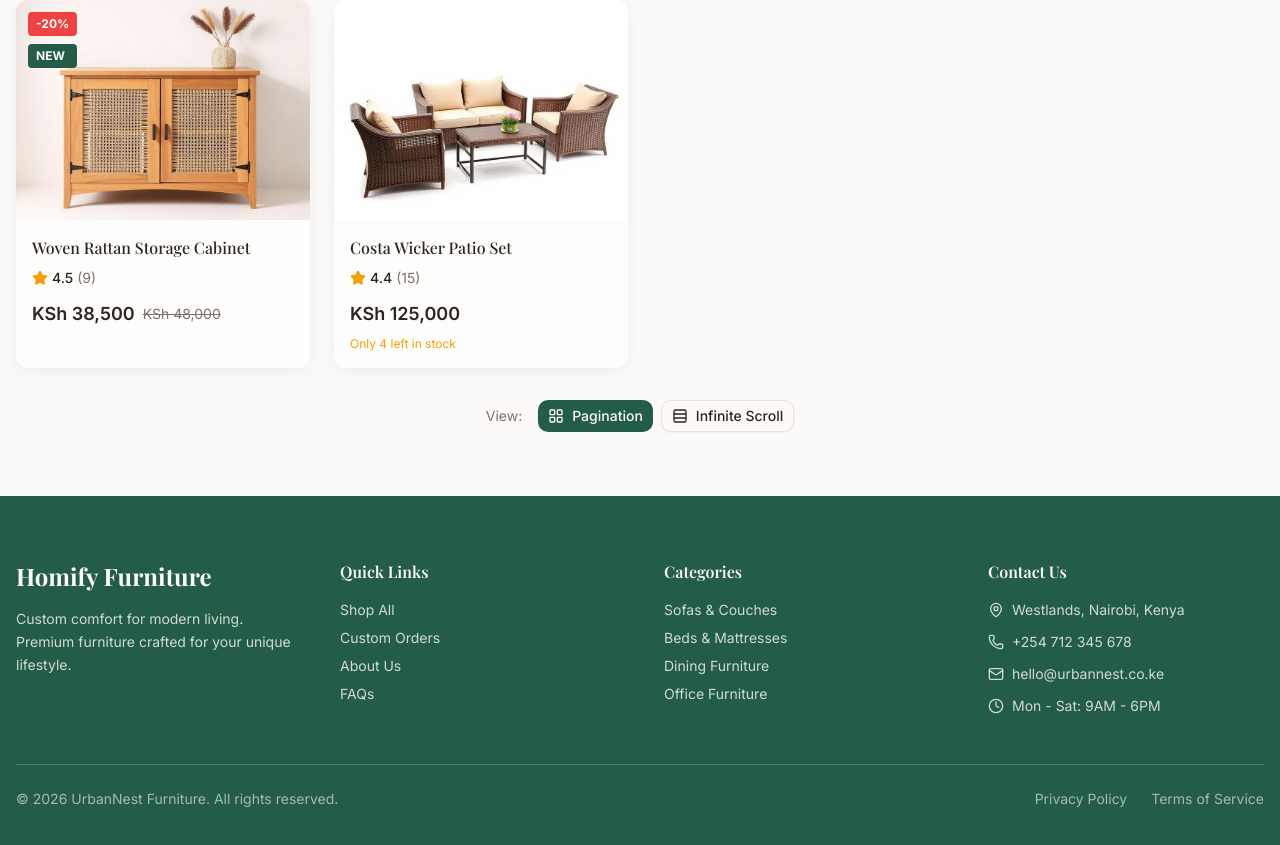
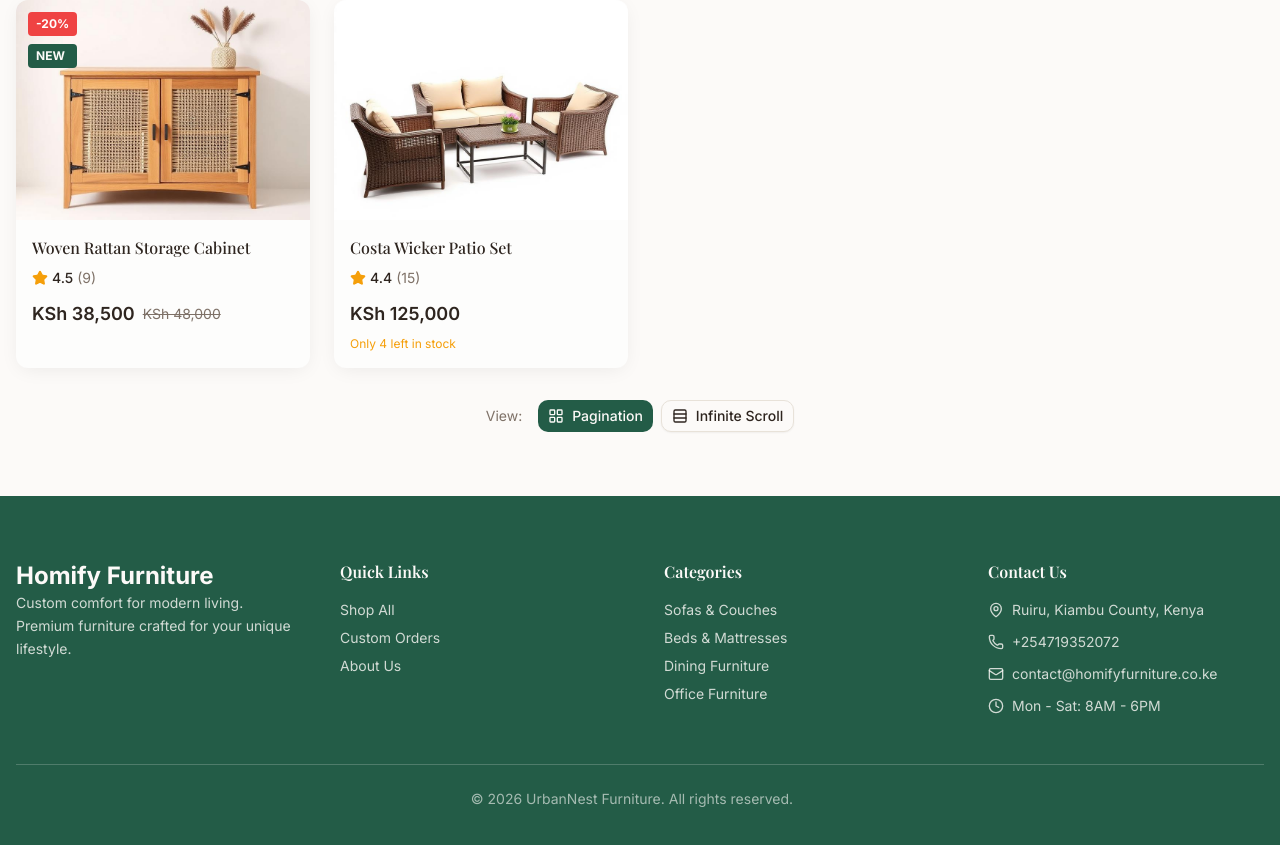
Before and after one commit to jeremiahongwenyi/alx-project-nexus, a Next.js app in the folder homify-furniture/: page /products in a window 1280 px wide. Shown: the part 819-1664 px from the top of the page. Built offline with nearby package versions, Linux system fonts and the light colour scheme.

Commit message:
feat: display whatsapp floating button.

```diff
--- a/homify-furniture/src/app/layout.tsx
+++ b/homify-furniture/src/app/layout.tsx
@@ -6,6 +6,7 @@ import Footer from "@/components/layout/footer";
 import { Toaster } from "sonner";
 import { Providers } from "@/providers/providers";
 import CartSidebar from "@/components/cart/CartSidebar";
+import { WhatsAppButton } from "@/components/common/WhatsAppButton";
 
 const geistSans = Geist({
   variable: "--font-geist-sans",
@@ -33,8 +34,9 @@ export default function RootLayout({
         className={`${geistSans.variable} ${geistMono.variable} antialiased`}
       >
         <Providers>
-          <Header/>
+          <Header />
           <CartSidebar />
+          <WhatsAppButton />
           {children}
 
           <Footer />
--- a/homify-furniture/src/app/products/page.tsx
+++ b/homify-furniture/src/app/products/page.tsx
@@ -12,7 +12,7 @@ function ProductsPageContent() {
   const dispatch = useAppDispatch();
   const router = useRouter();
   const searchParams = useSearchParams();
-  const categoryParam = searchParams.get("category") as CategoryId | 'all' | null;
+  const categoryParam = searchParams.get("category") as CategoryId | null;
   const { selectedCategory } = useAppSelector((state) => state.products);
 
   // Sync URL params with Redux state on mount
--- a/homify-furniture/src/components/layout/footer.tsx
+++ b/homify-furniture/src/components/layout/footer.tsx
@@ -1,5 +1,7 @@
 import  Link  from "next/link";
 import { MapPin, Phone, Mail, Clock } from "lucide-react";
+import { SELLER_WHATSAPP } from "@/data/products";
+
 
 export default function Footer (){
   return (
@@ -8,7 +10,7 @@ export default function Footer (){
         <div className="grid grid-cols-1 md:grid-cols-2 lg:grid-cols-4 gap-8 lg:gap-12">
           {/* Brand */}
           <div className="space-y-4">
-            <h3 className="font-display text-2xl font-bold">Homify Furniture</h3>
+            <Link href="/" className="font-display text-2xl font-bold">Homify Furniture</Link>
             <p className="text-primary-foreground/80 text-sm leading-relaxed">
               Custom comfort for modern living. Premium furniture crafted for
               your unique lifestyle.
@@ -35,9 +37,9 @@ export default function Footer (){
                 </Link>
               </li>
               <li>
-                <Link href="/faq" className="hover:text-primary-foreground transition-colors">
+                {/* <Link href="/faq" className="hover:text-primary-foreground transition-colors">
                   FAQs
-                </Link>
+                </Link> */}
               </li>
             </ul>
           </div>
@@ -75,34 +77,34 @@ export default function Footer (){
             <ul className="space-y-3 text-sm text-primary-foreground/80">
               <li className="flex items-start gap-2">
                 <MapPin className="h-4 w-4 mt-0.5 shrink-0" />
-                <span>Westlands, Nairobi, Kenya</span>
+                <span>Ruiru, Kiambu County, Kenya</span>
               </li>
               <li className="flex items-center gap-2">
                 <Phone className="h-4 w-4 shrink-0" />
-                <span>+254 712 345 678</span>
+                <span>{SELLER_WHATSAPP}</span>
               </li>
               <li className="flex items-center gap-2">
                 <Mail className="h-4 w-4 shrink-0" />
-                <span>hello@urbannest.co.ke</span>
+                <span>contact@homifyfurniture.co.ke</span>
               </li>
               <li className="flex items-start gap-2">
                 <Clock className="h-4 w-4 mt-0.5 shrink-0" />
-                <span>Mon - Sat: 9AM - 6PM</span>
+                <span>Mon - Sat: 8AM - 6PM</span>
               </li>
             </ul>
           </div>
         </div>
 
         {/* Bottom bar */}
-        <div className="mt-12 pt-6 border-t border-primary-foreground/20 flex flex-col md:flex-row justify-between items-center gap-4 text-sm text-primary-foreground/60">
+        <div className="mt-12 pt-6 border-t border-primary-foreground/20 flex flex-col md:flex-row justify-center items-center gap-4 text-sm text-primary-foreground/60">
           <p>&copy; {new Date().getFullYear()} UrbanNest Furniture. All rights reserved.</p>
           <div className="flex gap-6">
-            <Link href="/privacy" className="hover:text-primary-foreground transition-colors">
+            {/* <Link href="/privacy" className="hover:text-primary-foreground transition-colors">
               Privacy Policy
             </Link>
             <Link href="/terms" className="hover:text-primary-foreground transition-colors">
               Terms of Service
-            </Link>
+            </Link> */}
           </div>
         </div>
       </div>
--- a/homify-furniture/src/components/layout/header.tsx
+++ b/homify-furniture/src/components/layout/header.tsx
@@ -37,7 +37,7 @@ export default function Header () {
             Custom Orders
           </Link>
           <Link
-            href=""
+            href="/about"
             className="text-sm font-medium text-foreground/80 hover:text-primary transition-colors"
           >
             About
--- a/homify-furniture/src/data/products.ts
+++ b/homify-furniture/src/data/products.ts
@@ -172,5 +172,5 @@ export const getDiscountPercentage = (original: number, current: number): number
   return Math.round(((original - current) / original) * 100);
 };
 
-export const SELLER_WHATSAPP = "+254712345678";
+export const SELLER_WHATSAPP = "+254719352072";
 export const BUSINESS_NAME = "UrbanNest Furniture";
--- a/homify-furniture/tsconfig.json
+++ b/homify-furniture/tsconfig.json
@@ -28,7 +28,8 @@
     "**/*.tsx",
     ".next/types/**/*.ts",
     ".next/dev/types/**/*.ts",
-    "**/*.mts"
+    "**/*.mts",
+    "src/app/about"
   ],
   "exclude": ["node_modules"]
 }
```
